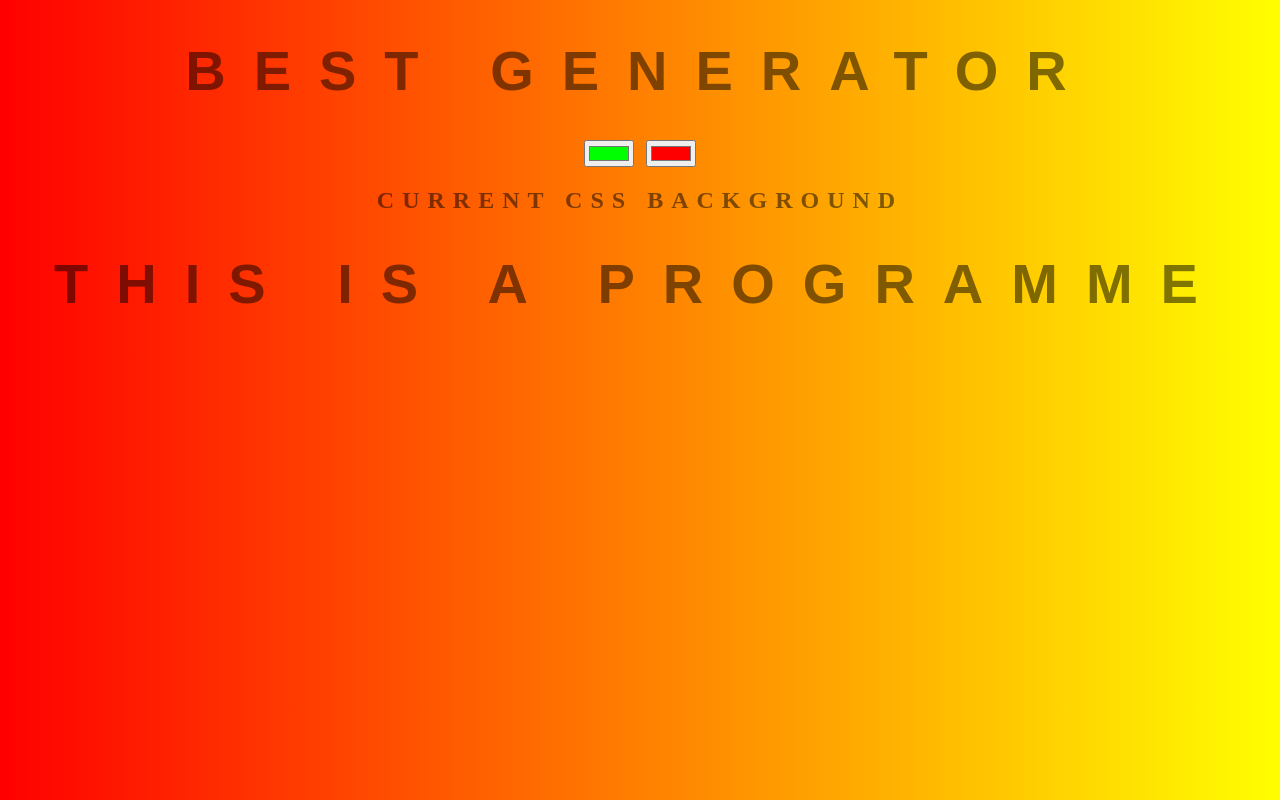
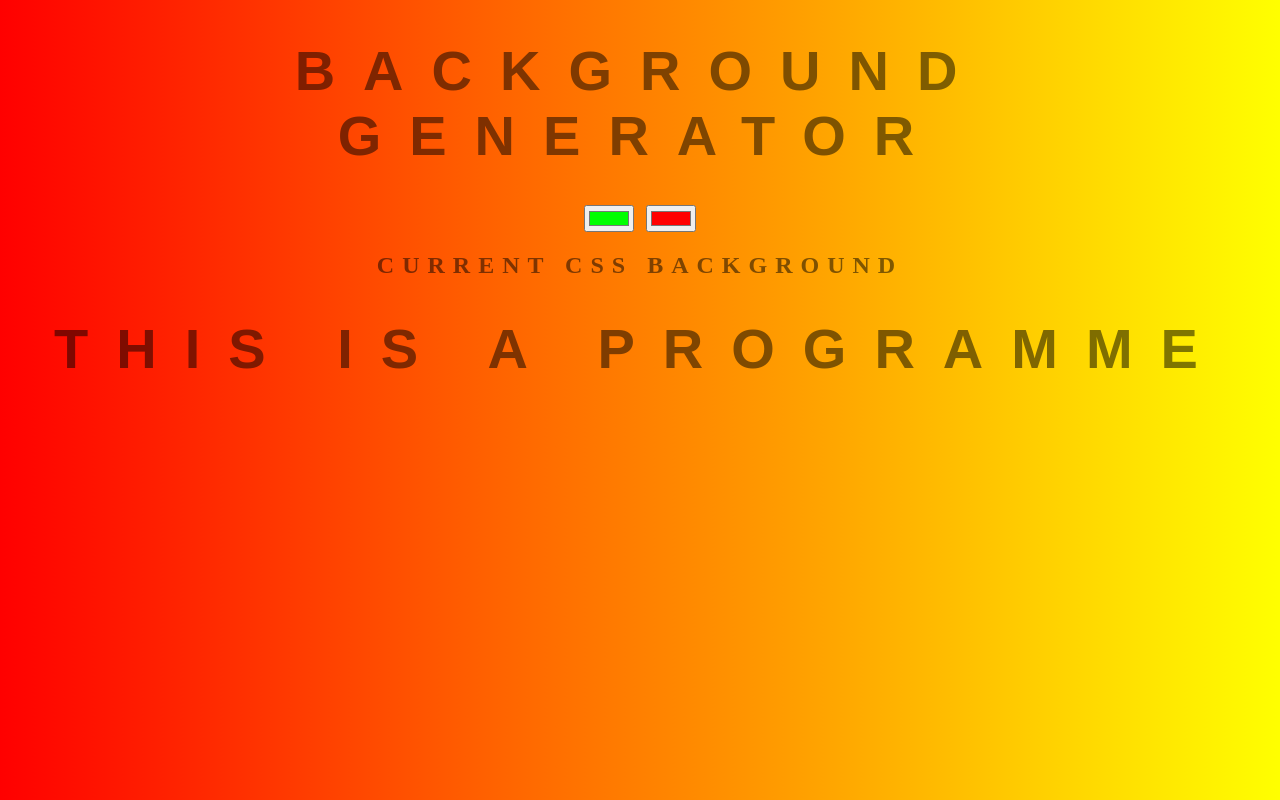
Before and after one commit to RanaTemoor428/newproject1, a plain HTML site: page index.html in a window 1280 px wide. Drawn offline with Linux system fonts and the light colour scheme.

Commit message:
back to old name

```diff
--- a/index.html
+++ b/index.html
@@ -7,7 +7,7 @@
     <link rel="stylesheet" href="style.css">
 </head>
 <body id="gradient">
-    <h1>BEST  Generator</h1>
+    <h1>Background Generator</h1>
     <input class="color1" type="color" name="color1" value="#00ff00">
     <input class="color2" type="color" name="color2" value="#ff0000">
     <h2>Current CSS Background</h2>
```
